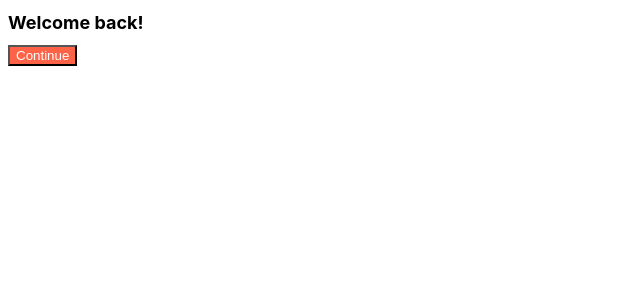
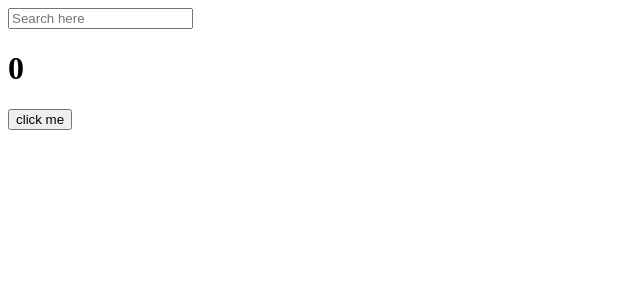
Before and after one commit to jeeweb/nomflix, a React (Create React App) app in the folder react-for-beginners/: page / in a window 1280 px wide. Shown: the top 300 px of the page, without its empty margins (0-640 px from the left). Built offline with nearby package versions, Linux system fonts and the light colour scheme.

Commit message:
useEffect

```diff
--- a/react-for-beginners/src/App.js
+++ b/react-for-beginners/src/App.js
@@ -1,11 +1,31 @@
-import Button from "./Button";
-import styles from "./App.module.css"
+import {useState, useEffect} from "react";
 
 function App() {
+  const [counter, setValue] = useState(0);
+  const [keyword, setKeyword] = useState("");
+  const onClick = () => setValue(prev => prev + 1);
+  const onChange = (event) => setKeyword(event.target.value);
+  console.log("i run all the time");
+  useEffect(() => {
+    console.log("I run only once.")
+  }, []);
+  useEffect(() => {
+    console.log("I run when 'keyword' changes.")
+    if(keyword !== "" && keyword.length > 5) {
+      console.log("SEARCH FOR", keyword)
+    }
+  }, [keyword]);
+  useEffect(() => {
+    console.log("I run when 'counter' changes.")
+  }, [counter]);
+  useEffect(() => {
+    console.log("I run when keyword & counter change")
+  }, [keyword, counter]);
   return (
     <div>
-      <h1 className={styles.title}>Welcome back!</h1>
-      <Button text={"Continue"}/>
+      <input type="text" value={keyword} onChange={onChange} placeholder="Search here"></input>
+      <h1>{counter}</h1>
+      <button onClick={onClick}>click me</button>
     </div>
   );
 }
```
